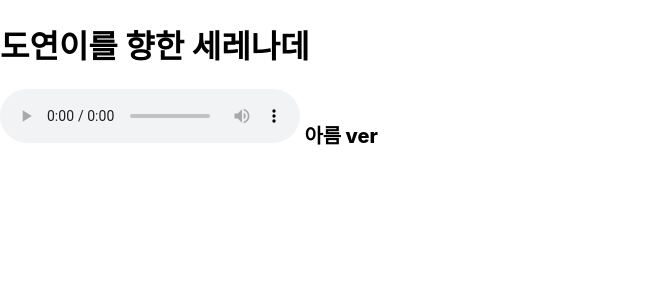
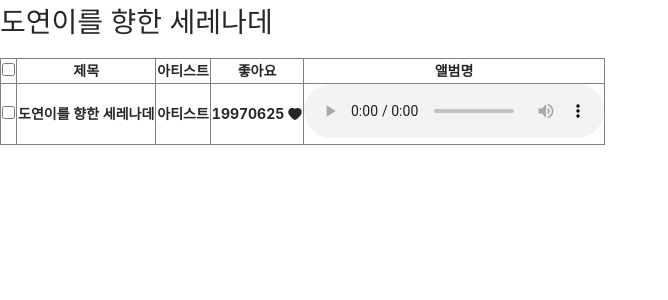
Before and after one commit to AhKong/PRESENT_DY_FE, a React (Create React App) app: page /congratulations-on-your-graduation in a window 1280 px wide. Shown: the top 300 px of the page, without its empty margins (0-668 px from the left). Built offline with nearby package versions, Linux system fonts and the light colour scheme.

Commit message:
세레나데 테이블 구현중

```diff
--- a/src/App.js
+++ b/src/App.js
@@ -1,5 +1,6 @@
 import logo from './logo.svg';
 import './App.css';
+import 'antd/dist/antd.css'
 import { Route } from 'react-router-dom';
 import MainPage from "./page/mainPage";
 import MemoryPage from "./page/memoryPage";
--- a/src/page/SongsPage.js
+++ b/src/page/SongsPage.js
@@ -1,14 +1,37 @@
 import React from "react";
-import song from '../resource/testsong.m4a'
+import song from '../resource/testsong.m4a';
+import {HeartFilled} from "@ant-design/icons";
+
 
 const SongsPage = () =>{
     return (
         <>
             <h1>도연이를 향한 세레나데</h1>
+            <table border="1">
+                <thead style={{textAlign:"center"}}>
+                    <tr>
+                        <th><input type="checkbox"/></th>
+                        <th>제목</th>
+                        <th>아티스트</th>
+                        <th>좋아요</th>
+                        <th>앨범명</th>
+                    </tr>
+                </thead>
+
+                <tbody>
+                <tr>
+                    <th><input type="checkbox"/></th>
+                    <th>도연이를 향한 세레나데 </th>
+                    <th>아티스트</th>
+                    <th> 19970625 <HeartFilled /></th>
+                    <audio autoPlay controls>
+                        <source src={song} type="audio/mp3"/>
+                    </audio>
+                </tr>
+                </tbody>
+            </table>
             <p className="songFont">
-                <audio autoPlay controls>
-                    <source src={song} type="audio/mp3"/>
-                </audio> 아름 ver
+
             </p>
         </>)
 }
```
Also changed, not shown: src/css/songPage.css (added).
